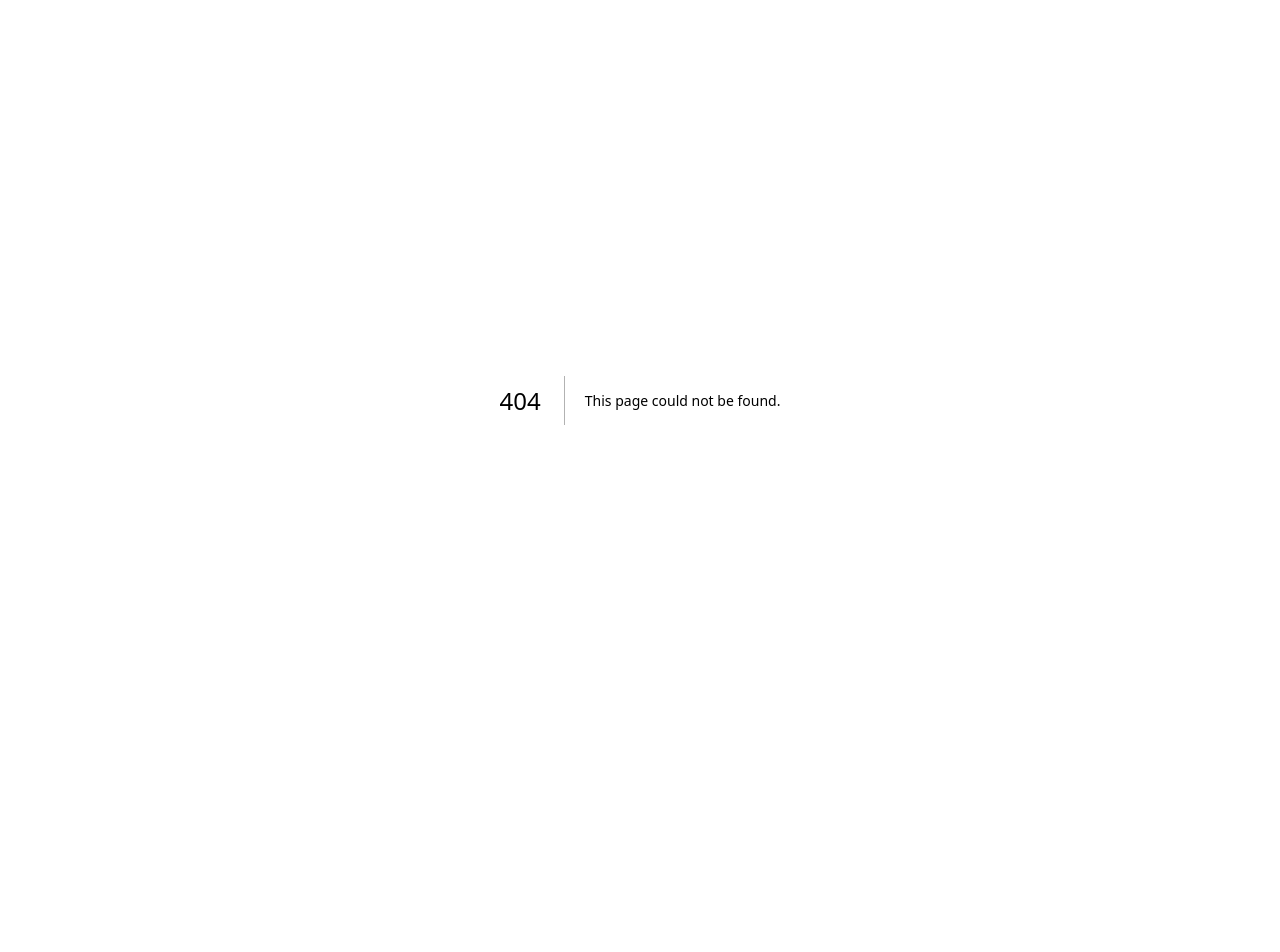
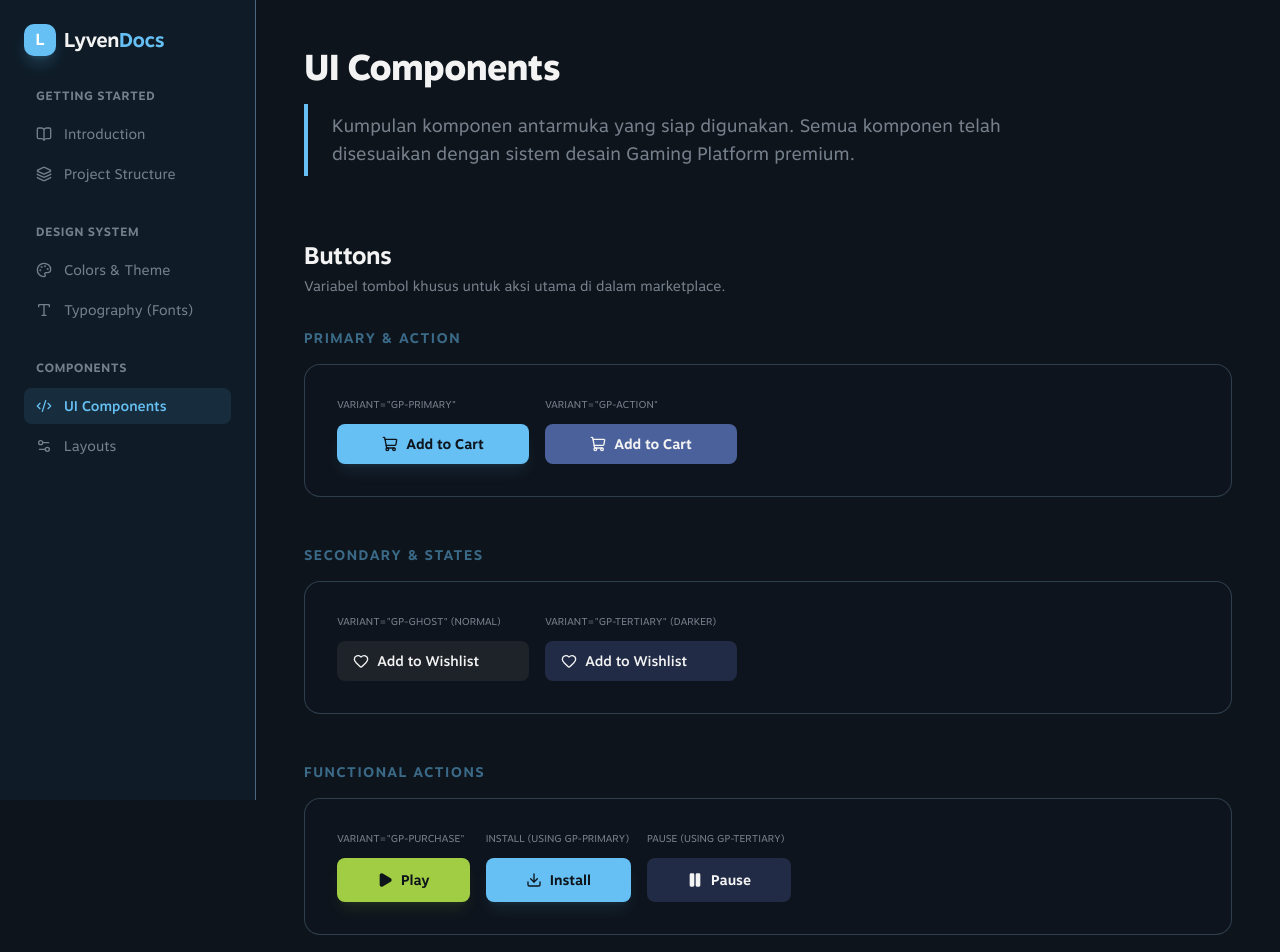
Before and after one commit to sayyidusy15/eldorado, a Next.js app: page /documentation/ui-components in a window 1280 px wide. Before the commit this address had no page. Shown: the top 952 px of the page. Before the commit the page ends 800 px from the top, so only its background shows below. Built offline with nearby package versions, Linux system fonts and the light colour scheme.

Commit message:
buttons components

```diff
--- /dev/null
+++ b/src/app/documentation/ui-components/page.tsx
@@ -0,0 +1,109 @@
+import { Button } from "@/components/ui/button";
+import { Play, Download, Pause, ShoppingCart, Heart } from "lucide-react";
+
+/**
+ * Halaman dokumentasi UI Components (Buttons).
+ * Menampilkan variasi tombol dengan gaya Steam/GP.
+ */
+export default function UIComponentsPage() {
+  return (
+    <div className="space-y-16">
+      <section>
+        <h1 className="text-4xl font-extrabold tracking-tight mb-4">UI Components</h1>
+        <p className="text-muted-foreground text-lg max-w-3xl border-l-4 border-primary pl-6 py-2">
+          Kumpulan komponen antarmuka yang siap digunakan. Semua komponen telah disesuaikan dengan
+          sistem desain Gaming Platform premium.
+        </p>
+      </section>
+
+      {/* Buttons Section */}
+      <section className="space-y-8">
+        <div className="space-y-1">
+          <h2 className="text-2xl font-bold tracking-tight">Buttons</h2>
+          <p className="text-muted-foreground text-sm">Variabel tombol khusus untuk aksi utama di dalam marketplace.</p>
+        </div>
+
+        <div className="grid gap-12">
+          {/* Primary & Action Buttons */}
+          <div className="space-y-4">
+            <h3 className="text-sm font-semibold uppercase tracking-widest text-primary/50">Primary & Action</h3>
+            <div className="flex flex-wrap gap-4 p-8 rounded-2xl bg-secondary/5 border border-border/50">
+              <div className="space-y-3">
+                <span className="text-[10px] uppercase text-muted-foreground block">variant="gp-primary"</span>
+                <Button variant="gp-primary" className="w-48">
+                  <ShoppingCart className="w-4 h-4 mr-2" /> Add to Cart
+                </Button>
+              </div>
+              <div className="space-y-3">
+                <span className="text-[10px] uppercase text-muted-foreground block">variant="gp-action"</span>
+                <Button variant="gp-action" className="w-48">
+                  <ShoppingCart className="w-4 h-4 mr-2" /> Add to Cart
+                </Button>
+              </div>
+            </div>
+          </div>
+
+          {/* Secondary / Ghost Buttons */}
+          <div className="space-y-4">
+            <h3 className="text-sm font-semibold uppercase tracking-widest text-primary/50">Secondary & States</h3>
+            <div className="flex flex-wrap gap-4 p-8 rounded-2xl bg-secondary/5 border border-border/50">
+              <div className="space-y-3">
+                <span className="text-[10px] uppercase text-muted-foreground block">variant="gp-ghost" (Normal)</span>
+                <Button variant="gp-ghost" className="w-48 justify-start">
+                  <Heart className="w-4 h-4 mr-2" /> Add to Wishlist
+                </Button>
+              </div>
+              <div className="space-y-3">
+                <span className="text-[10px] uppercase text-muted-foreground block">variant="gp-tertiary" (Darker)</span>
+                <Button variant="gp-tertiary" className="w-48 justify-start">
+                  <Heart className="w-4 h-4 mr-2" /> Add to Wishlist
+                </Button>
+              </div>
+            </div>
+          </div>
+
+          {/* Functional Buttons */}
+          <div className="space-y-4">
+            <h3 className="text-sm font-semibold uppercase tracking-widest text-primary/50">Functional Actions</h3>
+            <div className="flex flex-wrap gap-4 p-8 rounded-2xl bg-secondary/5 border border-border/50">
+              <div className="space-y-3">
+                <span className="text-[10px] uppercase text-muted-foreground block">variant="gp-purchase"</span>
+                <Button variant="gp-purchase" size="lg" className="px-10">
+                  <Play className="w-4 h-4 mr-2 fill-current" /> Play
+                </Button>
+              </div>
+              <div className="space-y-3">
+                <span className="text-[10px] uppercase text-muted-foreground block">Install (using gp-primary)</span>
+                <Button variant="gp-primary" size="lg" className="px-10">
+                  <Download className="w-4 h-4 mr-2" /> Install
+                </Button>
+              </div>
+              <div className="space-y-3">
+                <span className="text-[10px] uppercase text-muted-foreground block">Pause (using gp-tertiary)</span>
+                <Button variant="gp-tertiary" size="lg" className="px-10 font-bold">
+                  <Pause className="w-4 h-4 mr-2 fill-current" /> Pause
+                </Button>
+              </div>
+            </div>
+          </div>
+        </div>
+      </section>
+
+      {/* Code Usage */}
+      <section className="space-y-4">
+        <h2 className="text-2xl font-bold">Usage</h2>
+        <div className="p-6 rounded-xl bg-ui-bg-tertiary border border-border/50 font-mono text-sm">
+          <pre className="text-blue-300">
+{`<Button variant="gp-primary">
+  Add to Cart
+</Button>
+
+<Button variant="gp-purchase">
+  Play Now
+</Button>`}
+          </pre>
+        </div>
+      </section>
+    </div>
+  );
+}
--- a/src/app/page.tsx
+++ b/src/app/page.tsx
@@ -19,8 +19,6 @@ export default function Home() {
           className="object-cover"
         />
       </div>
-
-
     </div>
   );
 }
--- a/src/components/ui/button.tsx
+++ b/src/components/ui/button.tsx
@@ -12,8 +12,14 @@ const buttonVariants = cva(
         destructive: "bg-destructive text-destructive-foreground hover:bg-destructive/90",
         outline: "border border-border bg-background hover:bg-secondary hover:text-secondary-foreground",
         secondary: "bg-secondary text-secondary-foreground hover:bg-secondary/80",
-        ghost: "hover:bg-secondary hover:text-secondary-foreground",
+        ghost: "hover:bg-accent hover:text-accent-foreground",
         link: "text-primary underline-offset-4 hover:underline",
+        // GP Specific
+        "gp-primary": "bg-ui-primary text-ui-bg-main hover:brightness-110 active:scale-[0.98] font-bold shadow-lg shadow-ui-primary/10",
+        "gp-action": "bg-ui-secondary text-ui-text-main hover:bg-ui-primary hover:text-ui-bg-main active:scale-[0.98] font-bold",
+        "gp-ghost": "bg-ui-bg-highlight text-ui-text-main hover:bg-ui-bg-hover active:bg-ui-bg-tertiary transition-all",
+        "gp-purchase": "bg-ui-accent-green text-ui-bg-main hover:brightness-110 active:scale-[0.98] font-bold shadow-lg shadow-ui-accent-green/10",
+        "gp-tertiary": "bg-ui-bg-tertiary text-ui-text-main hover:bg-ui-bg-hover active:scale-[0.98]",
       },
       size: {
         default: "h-10 px-4 py-2",
```
